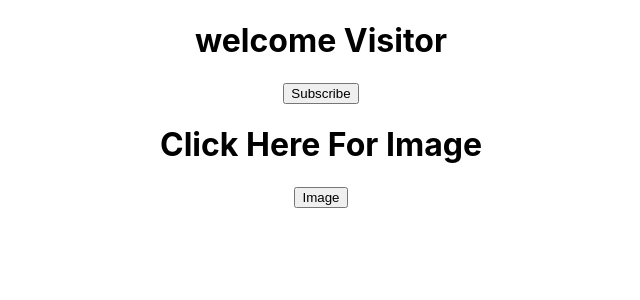
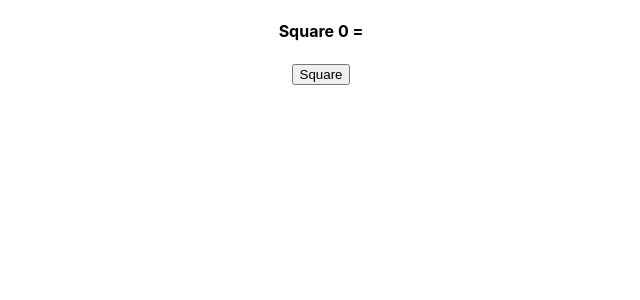
Before and after one commit to sidhod/React-Js-Practice, a React (Create React App) app: page / in a window 1280 px wide. Shown: the top 300 px of the page, without its empty margins (319-959 px from the left). Built offline with nearby package versions, Linux system fonts and the light colour scheme.

Commit message:
[Sidhodhan]Added:Examples Of setState

```diff
--- a/src/App.js
+++ b/src/App.js
@@ -12,7 +12,8 @@ import FullName from './components/props/propsExample';
 import FullName1 from './components/props/propsClassExample';
 import Message from './components/State/state';
 import GiveImage from './components/State/stateExample';
-
+import Counter from './components/setState/Counter';
+import Square from './components/setState/setStateExample';
 function App() {
   return (
     <div className="App">
@@ -47,8 +48,10 @@ function App() {
       {/* <FullName1 FirstName="Sai" LastName="Kamble" />
       <FullName1 FirstName="Rohit" LastName="Kamble" />
       <FullName1 FirstName="Sakshi" LastName="Kamble" /> */}
-      <Message />
+      {/* <Message />
       <GiveImage />
+      <Counter /> */}
+      <Square />
     </div>
   );
 }
--- /dev/null
+++ b/src/components/setState/Counter.js
@@ -0,0 +1,41 @@
+import React, { Component } from "react"
+class Counter extends Component {
+    constructor() {
+        super();
+        this.state = {
+            count: 0
+        }
+
+    }
+    increment() {
+        // this.setState({
+        //     count: this.state.count + 1
+        // }, () => {
+        //     console.log(this.state.count)
+        // }
+        // )
+        this.setState((prevState) => ({
+            count: prevState.count + 1
+
+        }), () => { console.log(this.state.count) })
+    }
+    incrementFive() {
+        this.increment()
+        this.increment()
+        this.increment()
+        this.increment()
+        this.increment()
+
+    }
+    render() {
+        return (
+            <div>
+                <h4>Counter-{this.state.count}</h4>
+                <button onClick={() => {
+                    this.incrementFive()
+                }}>Incriment</button>
+            </div>
+        )
+    }
+}
+export default Counter;
--- /dev/null
+++ b/src/components/setState/setStateExample.js
@@ -0,0 +1,29 @@
+import React, { Component } from 'react';
+class Square extends Component {
+    constructor() {
+        super();
+        this.state = {
+            number: 0
+        }
+    }
+    square() {
+        this.setState({
+
+            square: this.state.number * this.state.number,
+            number: this.state.number + 1
+
+        })
+
+    }
+    render() {
+        return (
+            <div>
+                <h4>Square {this.state.number} = {this.state.square}</h4>
+                <button onClick={() => {
+                    this.square();
+                }}>Square</button>
+            </div>
+        )
+    }
+}
+export default Square
```
